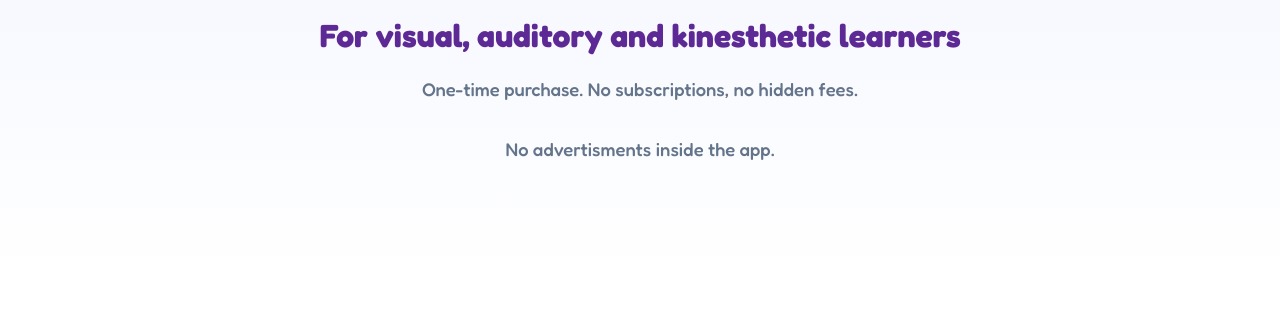
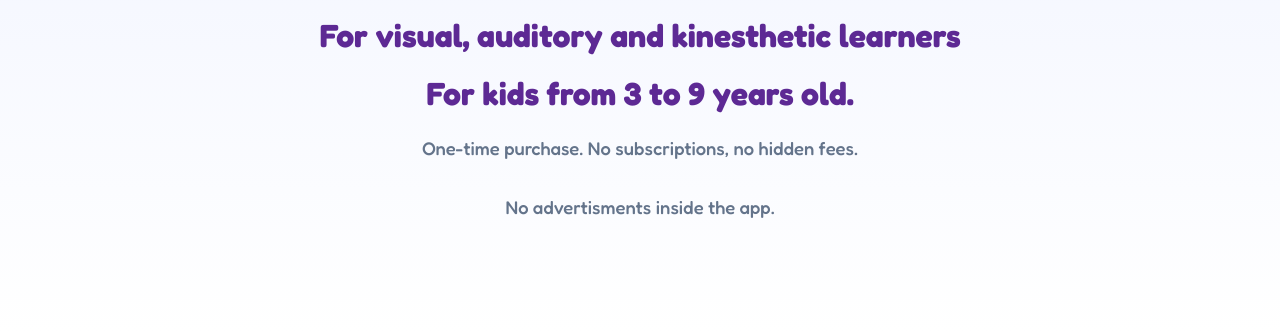
Before and after one commit to PictureDictionary/landing-page, a plain HTML site: page index.html in a window 1280 px wide. Shown: the part 370-701 px from the top of the page. Drawn offline with Linux system fonts and the light colour scheme.

Commit message:
Add age group heading for kids in index.html

```diff
--- a/index.html
+++ b/index.html
@@ -210,6 +210,7 @@
                 <img src="logo_main.png" alt="English Picture Dictionary for Kids" style="height: 150px; width: auto;">
                 <h1>Color the pictures and learn English words</h1>
                 <h1>For visual, auditory and kinesthetic learners</h1>
+                <h1>For kids from 3 to 9 years old.</h1>
                 <p>One-time purchase. No subscriptions, no hidden fees.</p>
                 <p>No advertisments inside the app.</p>
 
```
